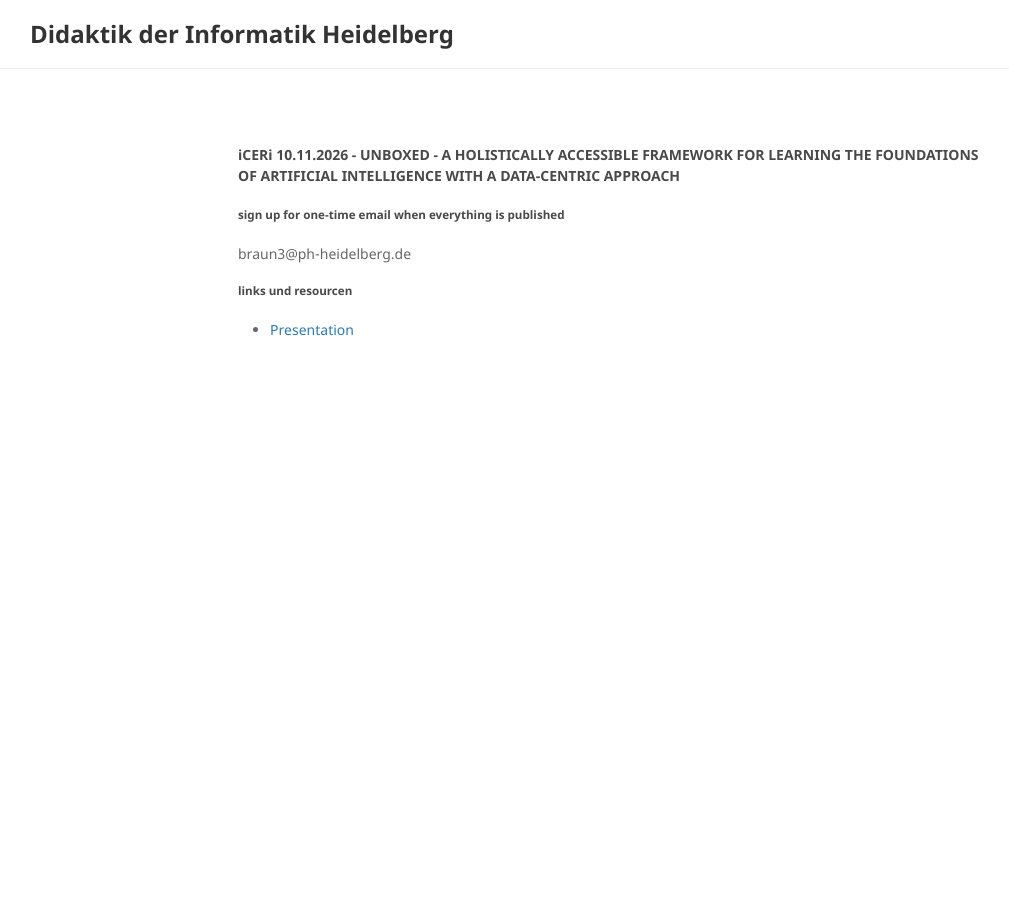
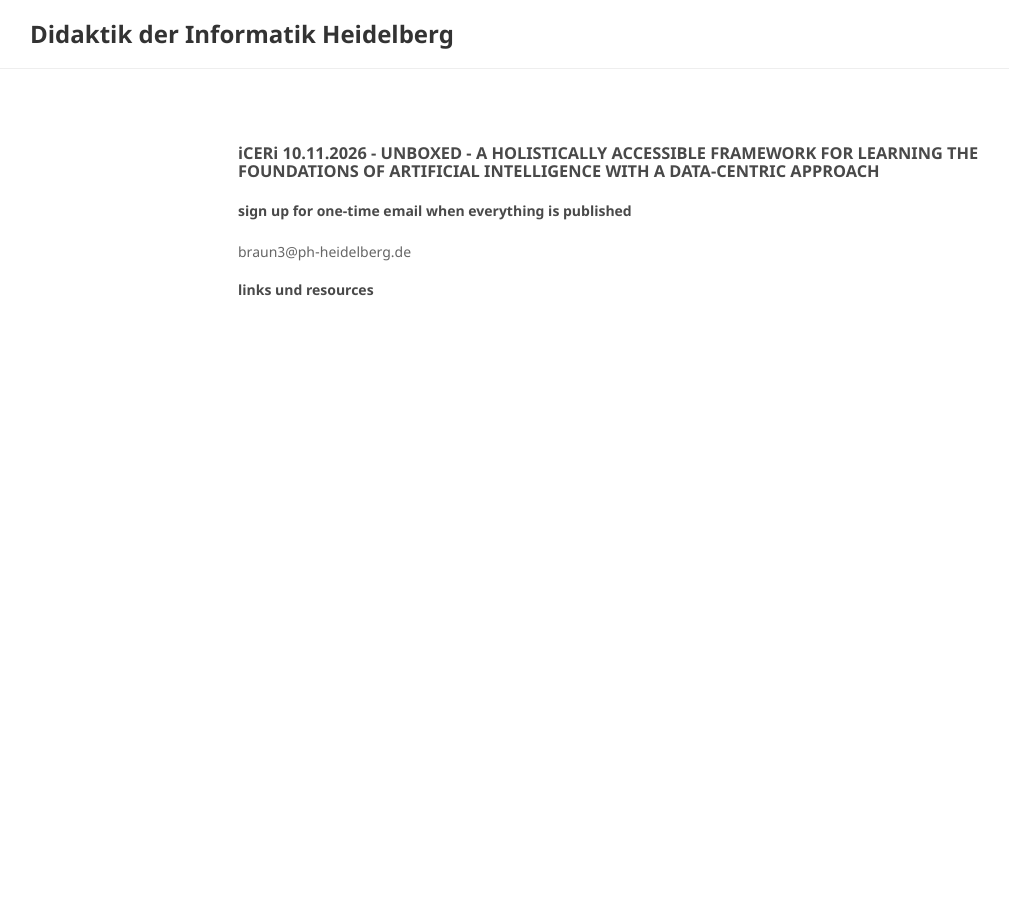
Before and after one commit to DDIHD/DDIHD.github.io, a Jekyll site: the page built from events/iceri2026.md, in a window 1280 px wide. Shown: the whole page, without its empty margins (30-1039 px from the left). Built offline with Jekyll 4.4.1, drawn with Linux system fonts in a browser that asks for light colours; an icon font too large for the unit is left out.

Commit message:
Update iceri2026.md

```diff
--- a/events/iceri2026.md
+++ b/events/iceri2026.md
@@ -5,11 +5,9 @@
 category: event
 ---
 
-#### iCERi 10.11.2026 - UNBOXED - A HOLISTICALLY ACCESSIBLE FRAMEWORK FOR LEARNING THE FOUNDATIONS OF ARTIFICIAL INTELLIGENCE WITH A DATA-CENTRIC APPROACH
+### iCERi 10.11.2026 - UNBOXED - A HOLISTICALLY ACCESSIBLE FRAMEWORK FOR LEARNING THE FOUNDATIONS OF ARTIFICIAL INTELLIGENCE WITH A DATA-CENTRIC APPROACH
 
-##### sign up for one-time email when everything is published
+#### sign up for one-time email when everything is published
 braun3@ph-heidelberg.de
 
-##### links und resourcen
-
-- [Presentation](xxxxxxxxxxxxx)
+#### links und resources
```
